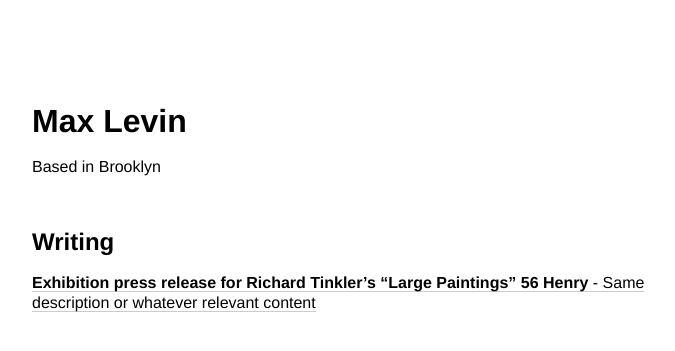
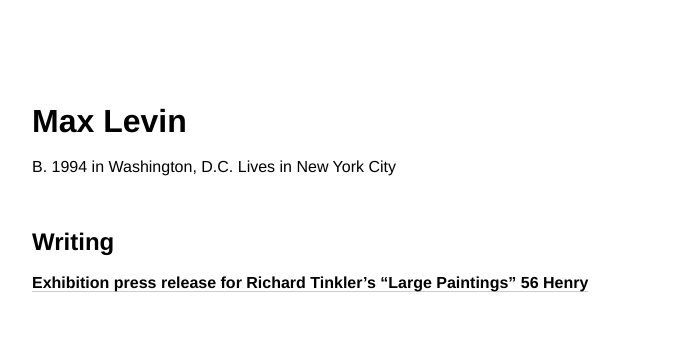
Before and after one commit to minicreative/maxlevin.me, a Jekyll site: the page built from index.md, in a window 1280 px wide. Shown: the top 351 px of the page, without its empty margins (18-693 px from the left). Built offline with Jekyll 4.4.1, drawn with Linux system fonts in a browser that asks for light colours.

Commit message:
Updated Index

```diff
--- a/index.md
+++ b/index.md
@@ -4,8 +4,9 @@ permalink: "/"
 layout: home
 ---
 
-Based in Brooklyn
+B. 1994 in Washington, D.C.
+Lives in New York City
 
 ## Writing
 
-**[Exhibition press release for Richard Tinkler's "Large Paintings" 56 Henry](https://56henry.nyc/exhibitions/large-paintings)**[ - Same description or whatever relevant content](http://google.com)
+**[Exhibition press release for Richard Tinkler's "Large Paintings" 56 Henry](https://56henry.nyc/exhibitions/large-paintings)**
```
